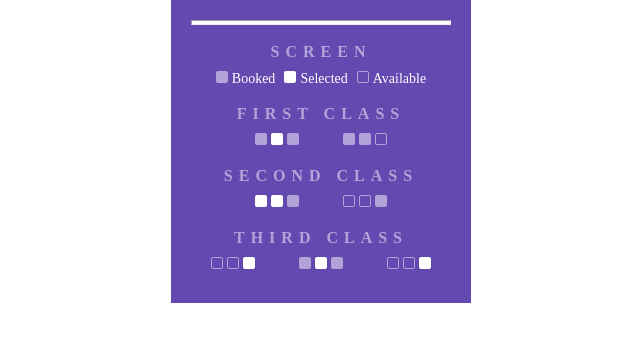
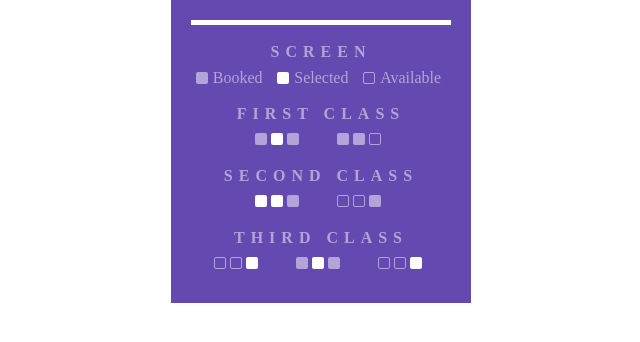
Before and after one commit to D-our/hw_cinema_30.05.2020, a plain HTML site: page index.html in a window 1280 px wide. Shown: the whole page, without its empty margins (319-959 px from the left). Drawn offline with Linux system fonts and the light colour scheme; a web font is replaced by a local one.

Commit message:
Add files via upload

```diff
--- a/css/style.css
+++ b/css/style.css
@@ -1,15 +1,7 @@
 @font-face {
     font-family: Solomon;
-    src: url("../fonts/solomon_sans_bold.woff");
-    src: url("../fonts/solomon_sans_bold.woff2");
-    src: url("../fonts/solomon_sans_normal.woff");
-    src: url("../fonts/solomon_sans_normal.woff2");
-    src: url("../fonts/solomon_sans_normal_italic.woff");
-    src: url("../fonts/solomon_sans_normal_italic.woff2");
-    src: url("../fonts/solomon_sans_semibold.woff");
-    src: url("../fonts/solomon_sans_semibold.woff2");
-    }
-
+    src: url("fonts/solomon_sans_semibold.woff2");
+}
 
 * {
     padding: 0;
@@ -30,7 +22,6 @@ h1 {
 }
 
 ul {
-    /* text-decoration: none; */
     display: inline-block;
 }
 
@@ -48,6 +39,7 @@ li {
 hr {
     height: 5px;
     background: white;
+    border: none;
 }
 
 .container {
@@ -59,48 +51,40 @@ hr {
 }
 
 .cinema_status {
-    display: flex;
-    flex-direction: row;
     display: inline-block;
 }
 
-.booked {
+.uni {
     width: 12px;
     height: 12px;
+    display: inline-block;
+    border-radius: 2px;
+}
+
+.booked {
     background-color: rgba(255, 255, 255, 0.5);
     border-radius: 2px;
-    -webkit-border-radius: 2px;
-    -moz-border-radius: 2px;
-    -ms-border-radius: 2px;
-    -o-border-radius: 2px;
-    display: inline-block;
 }
 
 .selected {
-    width: 12px;
-    height: 12px;
     background-color: white;
-    border-radius: 2px;
-    -webkit-border-radius: 2px;
-    -moz-border-radius: 2px;
-    -ms-border-radius: 2px;
-    -o-border-radius: 2px;
-    display: inline-block;
 }
 
 .available {
-    width: 12px;
-    height: 12px;
     background: transparent;
-    border-radius: 2px;
-    -webkit-border-radius: 2px solid black;
-    -moz-border-radius: 2px;
-    -ms-border-radius: 2px;
-    -o-border-radius: 2px;
-    display: inline-block;
     border: 1px solid #b2a4d8;
 }
 
-.first__class--r {
-    margin-right: 40px;
+.title {
+    display: flex;
+    align-items: center;
+    color: rgba(255, 255, 255, 0.5);
 }
+
+.cinema_status {
+    justify-content: space-around;
+}
+
+.space {
+    margin: 0 20px 0 14px;
+}
--- a/index.html
+++ b/index.html
@@ -4,7 +4,7 @@
 <head>
     <meta charset="UTF-8">
     <meta name="viewport" content="width=device-width, initial-scale=1.0">
-    <title>Document</title>
+    <title>Cinema</title>
     <link rel="stylesheet" href="css\style.css">
 
 </head>
@@ -13,67 +13,65 @@
     <div class="container">
         <hr>
         <h1>screen</h1>
-        <div class="cinema_status">
-
-            <div class="booked"></div>
-            <ul>
-                <li class="li__margin">Booked</li>
-            </ul>
-            <div class="selected"></div>
-            <ul>
-                <li class="li__margin">Selected</li>
-            </ul>
-            <div class="available"></div>
-            <ul>
-                <li>Available</li>
-            </ul>
-        </div>
-
-        <div class="first__class">
-            <h1>first class</h1>
-            <div class="cinema_status first__class--r">
-                <div class="booked"></div>
-                <div class="selected"></div>
-                <div class="booked"></div>
+        <div class="cinema_status title">
+            <div class="title">
+                <div class="booked uni li__margin"></div>
+                <div class="li__margin">Booked</div>
             </div>
-            <div class="cinema_status">
-                <div class="booked"></div>
-                <div class="booked"></div>
-                <div class="available"></div>
+            <div class="title">
+                <div class="selected uni li__margin"></div>
+                <div class="li__margin">Selected</div>
+            </div>
+            <div class="title">
+                <div class="available uni li__margin"></div>
+                <div class="li__margin">Available</div>
             </div>
 
         </div>
+        <h1>first class</h1>
+        <div class="first__class">
+            <div class="cinema_status space">
+                <div class="booked uni"></div>
+                <div class="selected uni"></div>
+                <div class="booked uni"></div>
+            </div>
+            <div class="cinema_status space">
+                <div class="booked uni"></div>
+                <div class="booked uni"></div>
+                <div class="available uni"></div>
+            </div>
 
+        </div>
+        <h1>second class</h1>
         <div>
-            <h1>second class</h1>
-            <div class="cinema_status first__class--r">
-                <div class="selected"></div>
-                <div class="selected"></div>
-                <div class="booked"></div>
+            <div class="cinema_status space">
+                <div class="selected uni"></div>
+                <div class="selected uni"></div>
+                <div class="booked uni"></div>
             </div>
-            <div class="cinema_status">
-                <div class="available"></div>
-                <div class="available"></div>
-                <div class="booked"></div>
+            <div class="cinema_status space">
+                <div class="available uni"></div>
+                <div class="available uni"></div>
+                <div class="booked uni"></div>
             </div>
         </div>
+        <h1>third class</h1>
+        <div>
 
-        <div>
-            <h1>third class</h1>
-            <div class="cinema_status first__class--r">
-                <div class="available"></div>
-                <div class="available"></div>
-                <div class="selected"></div>
+            <div class="cinema_status space">
+                <div class="available uni"></div>
+                <div class="available uni"></div>
+                <div class="selected uni"></div>
             </div>
-            <div class="cinema_status first__class--r">
-                <div class="booked"></div>
-                <div class="selected"></div>
-                <div class="booked"></div>
+            <div class="cinema_status space">
+                <div class="booked uni"></div>
+                <div class="selected uni"></div>
+                <div class="booked uni"></div>
             </div>
-            <div class="cinema_status">
-                <div class="available"></div>
-                <div class="available"></div>
-                <div class="selected"></div>
+            <div class="cinema_status space">
+                <div class="available uni"></div>
+                <div class="available uni"></div>
+                <div class="selected uni"></div>
             </div>
         </div>
     </div>
```
